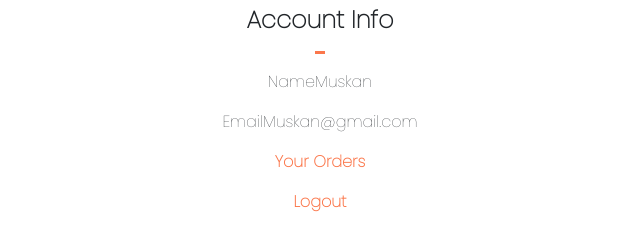
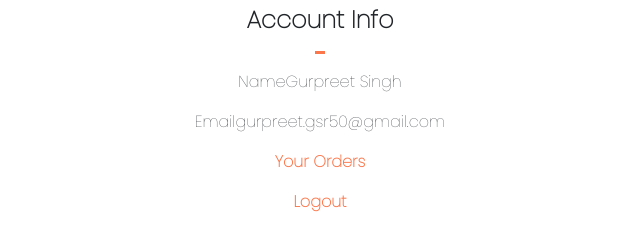
Before and after one commit to itsgurpreetsingh/ecommerce, a website: page account.html in a window 1280 px wide. Shown: the part 154-394 px from the top of the page, 47-687 px from the left. Drawn offline with nearby package versions, Linux system fonts and the light colour scheme.

Commit message:
Update account.html

```diff
--- a/account.html
+++ b/account.html
@@ -52,8 +52,8 @@
                 <h3 class="font-weight-bold">Account Info</h3>
                 <hr class="mx-auto">
                 <div class="account-info">
-                    <p>Name<span>Muskan</span></p>
-                    <p>Email<span>Muskan@gmail.com</span></p>
+                    <p>Name<span>Gurpreet Singh</span></p>
+                    <p>Email<span>gurpreet.gsr50@gmail.com</span></p>
                     <p><a href="" id="order-btn">Your Orders</a></p>
                     <p><a href="" id="logout-btn">Logout</a></p>
                 </div>
```
